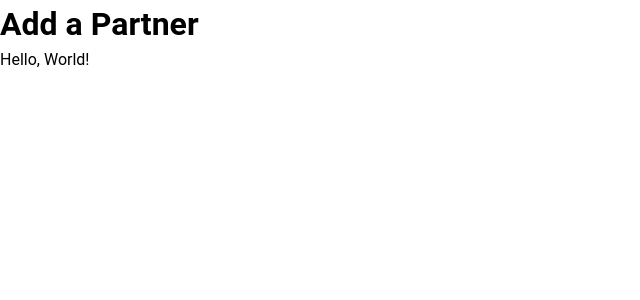
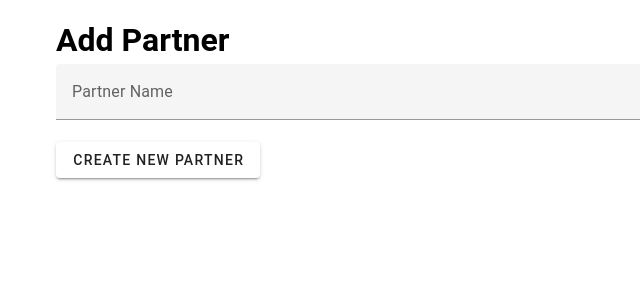
Before and after one commit to FlatBallFlyer/mentorHub-partner-ui, a Vue app: page /partner in a window 1280 px wide. Shown: the top 300 px of the page, without its empty margins (0-640 px from the left). Built offline with nearby package versions, Linux system fonts and the light colour scheme; no server answers.

Commit message:
Build the add partner route

```diff
--- /dev/null
+++ b/src/components/AddPartnerForm.vue
@@ -0,0 +1,33 @@
+<template>
+  <v-container>
+    <h1>Add Partner</h1>
+    <v-form>
+      <!-- <v-text-field label="ID" v-if="mode==='edit'" v-bind:model-value="$route.params.id" v-bind:readonly="true"></v-text-field> -->
+      <v-text-field label="Partner Name" v-model="partner.name" required></v-text-field>
+      <v-btn @click="newPartner">Create New Partner</v-btn>
+    </v-form>
+  </v-container>
+</template>
+
+<script setup lang="ts">
+import { usePartnersStore } from "@/stores";
+import { storeToRefs } from "pinia";
+import { onMounted } from "vue";
+import { useRouter } from "vue-router";
+
+const router = useRouter();
+const store = usePartnersStore();
+const { partner } = storeToRefs(store);
+
+onMounted(() => { document.title = "New Partner" })
+
+async function newPartner() {
+  try {
+    const response = await store.postPartner();
+    console.log("response", response);
+    router.push({ name: "EditPartner", params: { id: response._id } });
+  } catch (error: any) {
+    alert(error.message);
+  }
+}
+</script>
--- a/src/views/AddPartnerView.vue
+++ b/src/views/AddPartnerView.vue
@@ -1,6 +1,9 @@
 <template>
-  <div>
-    <h1>Add a Partner</h1>
-    <p>Hello, World!</p>
+  <div class="home">
+    <AddPartnerForm></AddPartnerForm>
   </div>
 </template>
+
+<script setup>
+import AddPartnerForm from "@/components/AddPartnerForm.vue";
+</script>
```
